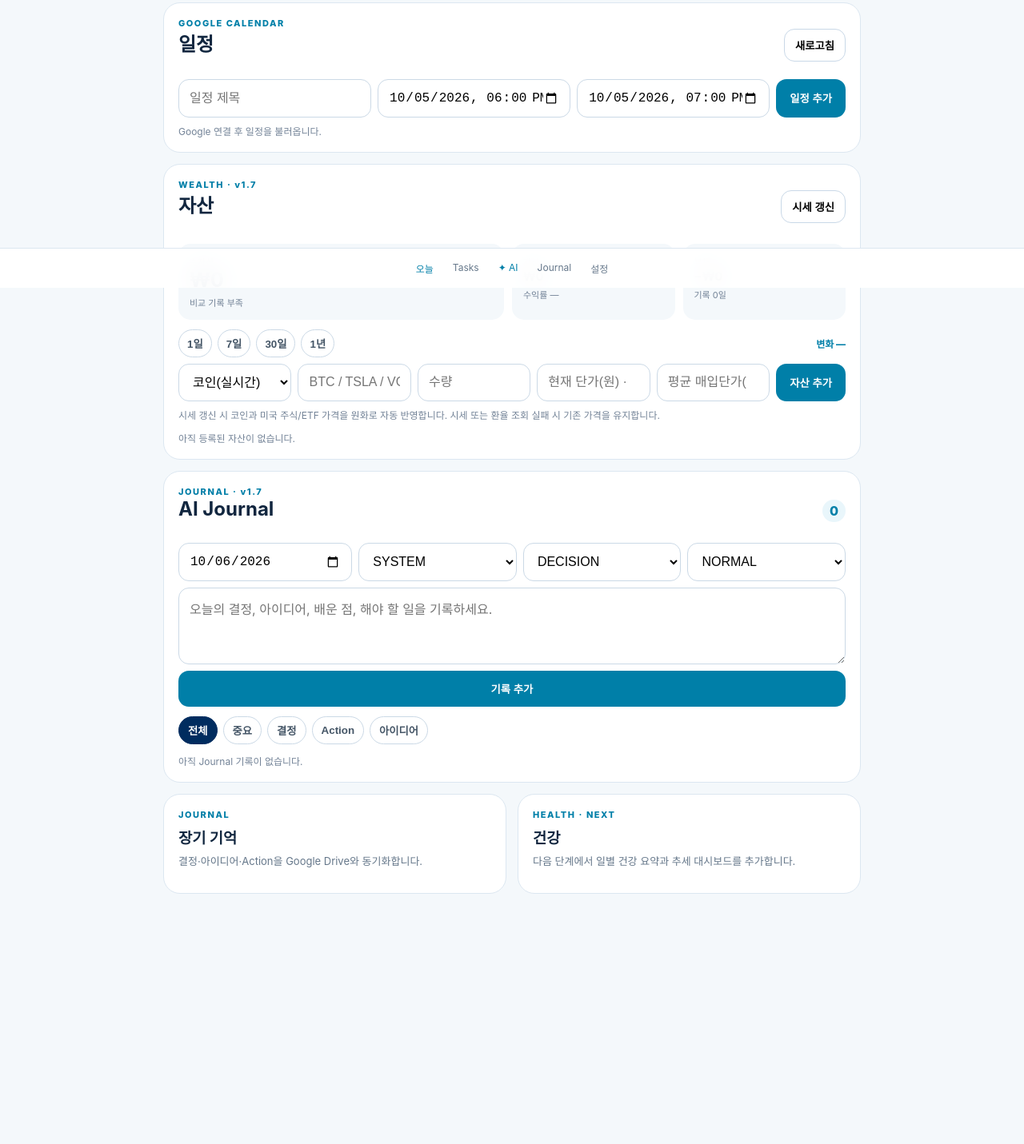
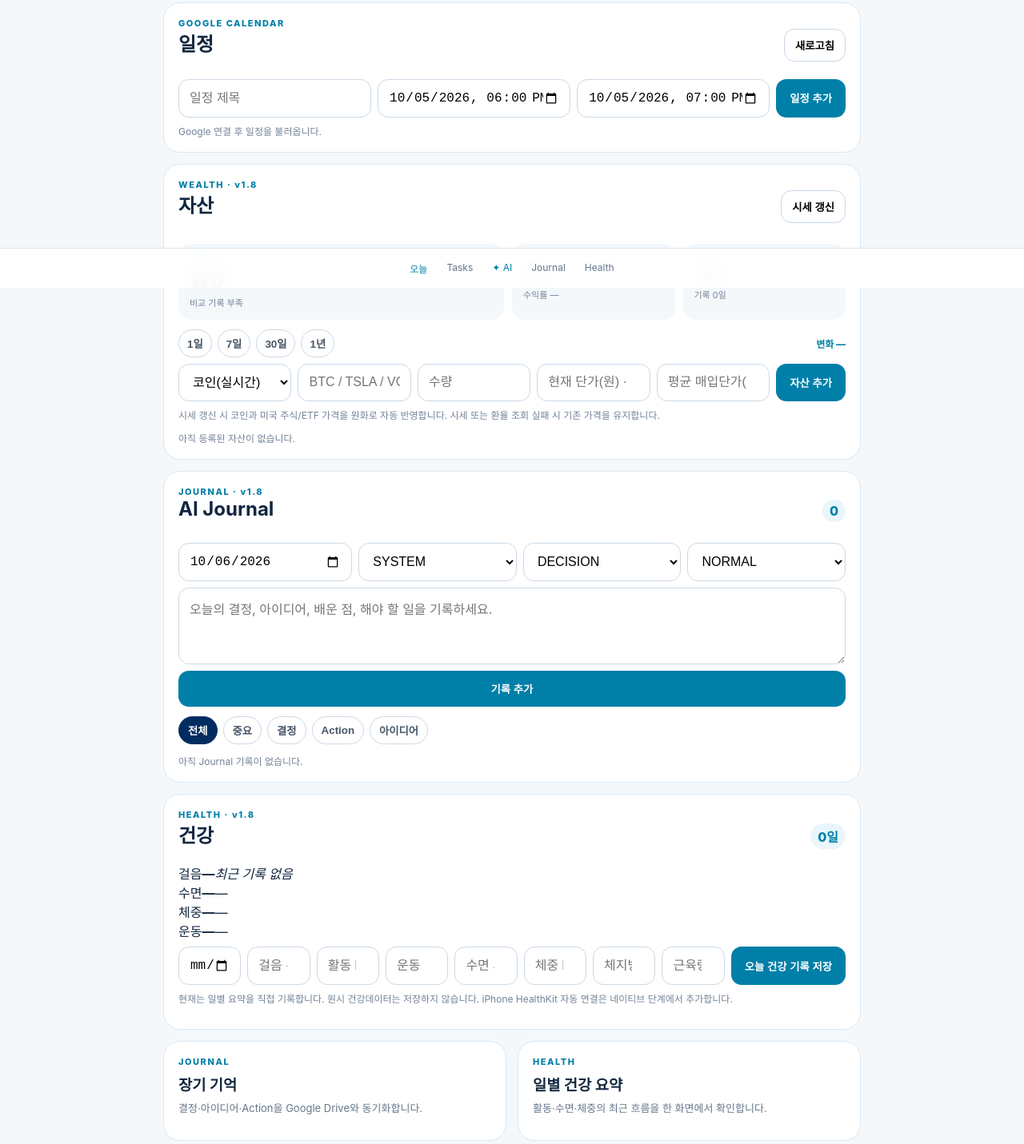
Before and after one commit to rudwnsgus13-ops/personal-os, a website: page index.html in a window 1280 px wide. Shown: the part 440-1871 px from the top of the page at 80% size. Before the commit the page ends 1640 px from the top, so only its background shows below. Drawn offline with Linux system fonts and the light colour scheme.

Commit message:
Personal OS v1.8: add Health dashboard UI

```diff
--- a/index.html
+++ b/index.html
@@ -1,14 +1,18 @@
-<!doctype html><html lang="ko"><head><meta charset="utf-8"><meta name="viewport" content="width=device-width,initial-scale=1,viewport-fit=cover"><meta name="theme-color" content="#002c5f"><title>Personal OS</title><link rel="manifest" href="manifest.webmanifest"><link rel="stylesheet" href="styles.css?v=1.7"><script src="https://accounts.google.com/gsi/client" async defer></script></head><body>
-<header><div><div class="eyebrow">PERSONAL OS · v1.7</div><h1>오늘</h1><div id="today"></div></div><button id="googleBtn" class="outline">Google 연결</button></header><main>
+<!doctype html><html lang="ko"><head><meta charset="utf-8"><meta name="viewport" content="width=device-width,initial-scale=1,viewport-fit=cover"><meta name="theme-color" content="#002c5f"><title>Personal OS</title><link rel="manifest" href="manifest.webmanifest"><link rel="stylesheet" href="styles.css?v=1.8"><script src="https://accounts.google.com/gsi/client" async defer></script></head><body>
+<header><div><div class="eyebrow">PERSONAL OS · v1.8</div><h1>오늘</h1><div id="today"></div></div><button id="googleBtn" class="outline">Google 연결</button></header><main>
 <section class="hero"><div><div class="eyebrow light">TODAY</div><h2>지금 해야 할 일에 집중</h2><p id="sync">이 기기에 저장 중 · Google 연결 전</p></div><a class="ai" href="https://chatgpt.com/" target="_blank" rel="noopener">✦ AI</a></section>
 <section class="card"><div class="titleRow"><h2>Tasks</h2><span id="count">0</span></div><form id="taskForm"><input id="taskInput" placeholder="할 일을 입력하세요" autocomplete="off"><button>추가</button></form><div id="taskList"></div></section>
 <section class="card"><div class="titleRow"><div><div class="eyebrow">GOOGLE CALENDAR</div><h2>일정</h2></div><button id="refreshCal" class="small" type="button">새로고침</button></div><form id="eventForm" class="eventForm"><input id="eventTitle" placeholder="일정 제목" required><input id="eventStart" type="datetime-local" required><input id="eventEnd" type="datetime-local" required><button>일정 추가</button></form><div id="events"><div class="empty">Google 연결 후 일정을 불러옵니다.</div></div></section>
-<section class="card wealth"><div class="titleRow"><div><div class="eyebrow">WEALTH · v1.7</div><h2>자산</h2></div><button id="refreshPrices" class="small" type="button">시세 갱신</button></div>
+<section class="card wealth"><div class="titleRow"><div><div class="eyebrow">WEALTH · v1.8</div><h2>자산</h2></div><button id="refreshPrices" class="small" type="button">시세 갱신</button></div>
 <div class="wealthSummary"><div><span>순자산</span><strong id="netWorth">₩0</strong><em id="netChange">기록 시작 전</em></div><div><span>자산</span><b id="assetsTotal">₩0</b><em id="portfolioReturn">수익률 —</em></div><div><span>부채</span><b id="debtTotal">₩0</b><em id="snapshotCount">기록 0일</em></div></div><div class="periods"><button data-days="1">1일</button><button data-days="7">7일</button><button data-days="30">30일</button><button data-days="365">1년</button><span id="periodChange">변화 —</span></div>
 <form id="holdingForm" class="holdingForm"><select id="assetType"><option value="crypto">코인(실시간)</option><option value="cash">현금</option><option value="deposit">예금</option><option value="stock">미국 주식/ETF(자동)</option><option value="other">기타자산</option><option value="debt">부채</option></select><input id="assetName" placeholder="BTC / TSLA / VOO / 현금" required><input id="assetQty" type="number" step="any" placeholder="수량" required><input id="assetPrice" type="number" step="any" placeholder="현재 단가(원) · 자동자산은 0 가능" required><input id="assetCost" type="number" step="any" placeholder="평균 매입단가(원)"><button>자산 추가</button></form>
 <p class="hint">시세 갱신 시 코인과 미국 주식/ETF 가격을 원화로 자동 반영합니다. 시세 또는 환율 조회 실패 시 기존 가격을 유지합니다.</p><div id="holdings"></div></section>
-<section id="journal" class="card journal"><div class="titleRow"><div><div class="eyebrow">JOURNAL · v1.7</div><h2>AI Journal</h2></div><span id="journalCount">0</span></div>
+<section id="journal" class="card journal"><div class="titleRow"><div><div class="eyebrow">JOURNAL · v1.8</div><h2>AI Journal</h2></div><span id="journalCount">0</span></div>
 <form id="journalForm" class="journalForm"><input id="journalDate" type="date" required><select id="journalCategory"><option value="SYSTEM">SYSTEM</option><option value="INSIGHT">INSIGHT</option><option value="GROWTH">GROWTH</option><option value="KNOWLEDGE">KNOWLEDGE</option><option value="LIFE">LIFE</option></select><select id="journalType"><option value="DECISION">DECISION</option><option value="ACTION">ACTION</option><option value="IDEA">IDEA</option><option value="LEARNING">LEARNING</option><option value="REFERENCE">REFERENCE</option></select><select id="journalImportance"><option value="HIGH">HIGH</option><option value="NORMAL" selected>NORMAL</option><option value="LOW">LOW</option></select><textarea id="journalText" placeholder="오늘의 결정, 아이디어, 배운 점, 해야 할 일을 기록하세요." required></textarea><button>기록 추가</button></form>
 <div class="journalFilters"><button data-jfilter="ALL" class="active">전체</button><button data-jfilter="HIGH">중요</button><button data-jfilter="DECISION">결정</button><button data-jfilter="ACTION">Action</button><button data-jfilter="IDEA">아이디어</button></div><div id="journalList"></div></section>
-<section class="tiles"><article class="card"><div class="eyebrow">JOURNAL</div><h3>장기 기억</h3><p>결정·아이디어·Action을 Google Drive와 동기화합니다.</p></article><article class="card"><div class="eyebrow">HEALTH · NEXT</div><h3>건강</h3><p>다음 단계에서 일별 건강 요약과 추세 대시보드를 추가합니다.</p></article></section></main>
-<nav><a href="#">오늘</a><a href="#taskList">Tasks</a><a href="https://chatgpt.com/" target="_blank" rel="noopener">✦ AI</a><a href="#journal">Journal</a><span>설정</span></nav><script src="app.js?v=1.7"></script></body></html>
+<section id="health" class="card health"><div class="titleRow"><div><div class="eyebrow">HEALTH · v1.8</div><h2>건강</h2></div><span id="healthCount">0일</span></div>
+<div class="healthSummary"><div><span>걸음</span><strong id="healthSteps">—</strong><em id="healthStepsTrend">최근 기록 없음</em></div><div><span>수면</span><b id="healthSleep">—</b><em id="healthSleepTrend">—</em></div><div><span>체중</span><b id="healthWeight">—</b><em id="healthWeightTrend">—</em></div><div><span>운동</span><b id="healthExercise">—</b><em id="healthExerciseTrend">—</em></div></div>
+<form id="healthForm" class="healthForm"><input id="healthDate" type="date" required><input id="healthStepsInput" type="number" min="0" step="1" placeholder="걸음 수"><input id="healthEnergy" type="number" min="0" step="any" placeholder="활동 kcal"><input id="healthExerciseInput" type="number" min="0" step="any" placeholder="운동 분"><input id="healthSleepInput" type="number" min="0" step="0.1" placeholder="수면 시간"><input id="healthWeightInput" type="number" min="0" step="0.1" placeholder="체중 kg"><input id="healthFat" type="number" min="0" step="0.1" placeholder="체지방 %"><input id="healthMuscle" type="number" min="0" step="0.1" placeholder="근육량 kg"><button>오늘 건강 기록 저장</button></form>
+<p class="hint">현재는 일별 요약을 직접 기록합니다. 원시 건강데이터는 저장하지 않습니다. iPhone HealthKit 자동 연결은 네이티브 단계에서 추가합니다.</p><div id="healthSignals" class="healthSignals"></div><div id="healthHistory"></div></section>
+<section class="tiles"><article class="card"><div class="eyebrow">JOURNAL</div><h3>장기 기억</h3><p>결정·아이디어·Action을 Google Drive와 동기화합니다.</p></article><article class="card"><div class="eyebrow">HEALTH</div><h3>일별 건강 요약</h3><p>활동·수면·체중의 최근 흐름을 한 화면에서 확인합니다.</p></article></section></main>
+<nav><a href="#">오늘</a><a href="#taskList">Tasks</a><a href="https://chatgpt.com/" target="_blank" rel="noopener">✦ AI</a><a href="#journal">Journal</a><a href="#health">Health</a></nav><script src="app.js?v=1.8"></script></body></html>
```
